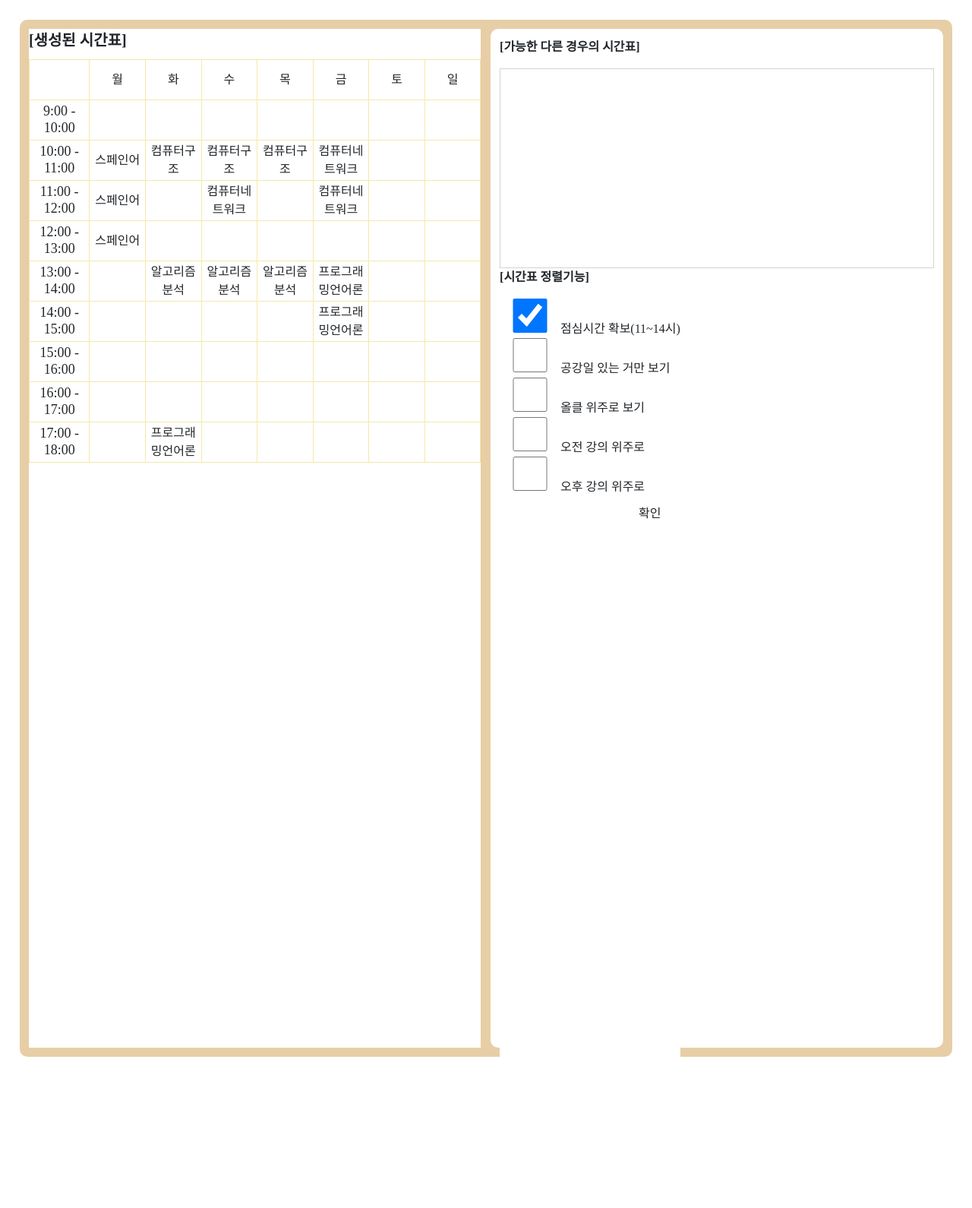
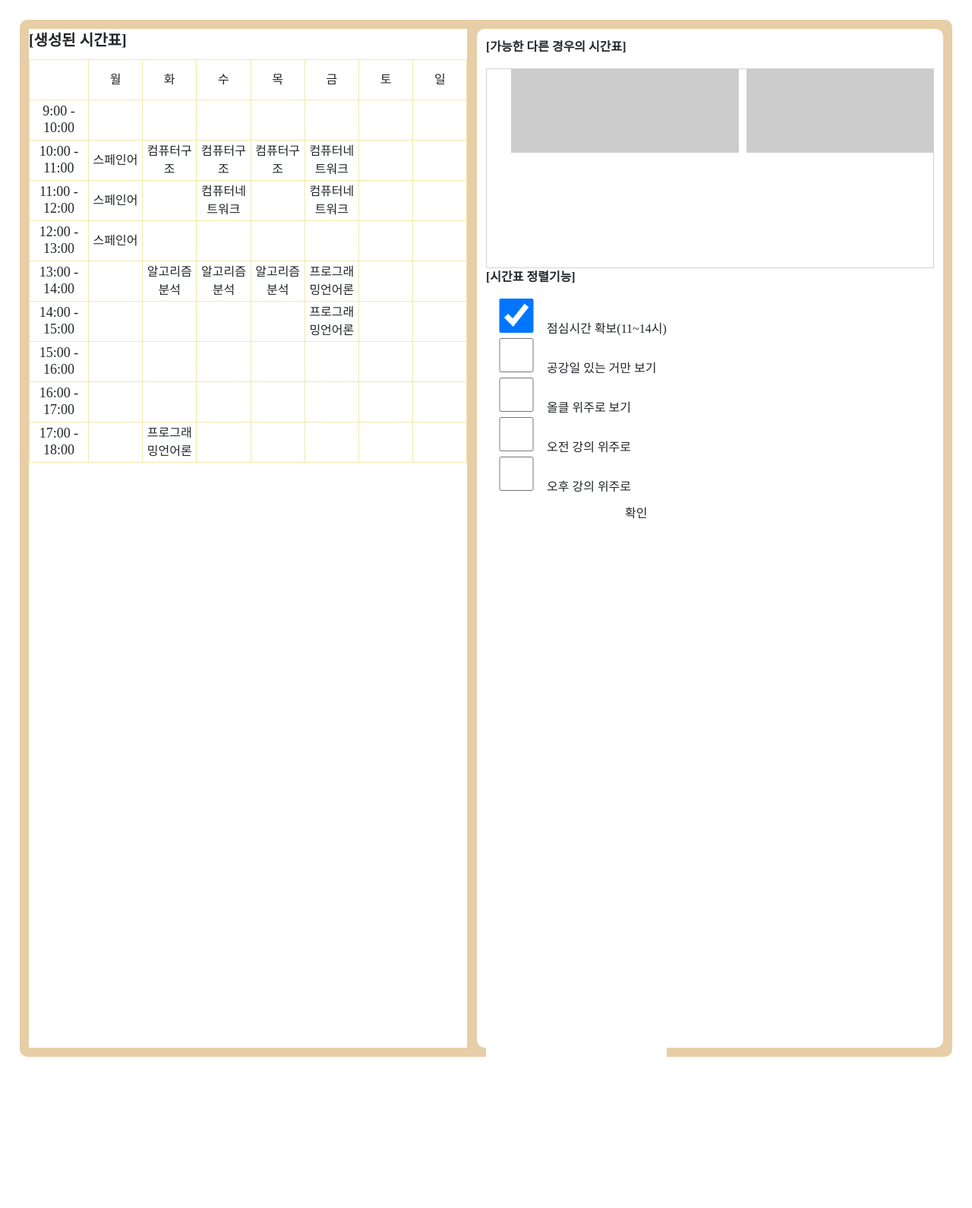
Before and after one commit to HICC-Presentation-Contest/O5, a Django app: template Project/my_time_table_page/templates/my_time_table_page/displayingNewTimeTable.html in a window 1280 px wide. Shown: the part 56-1646 px from the top of the page at 76% size. Run offline with Django 3.2, Linux system fonts and the light colour scheme; the template is opened without the code that fills it, so the values that code supplies are empty; grey boxes labelled with a size stand in for pictures from a placeholder-image service; some libraries are stand-ins or nearby versions; some web fonts are replaced.

Commit message:
feat : displayingNewTimeTable 멀티 슬라이드 추가 - css 수정 남음

```diff
--- a/Project/my_time_table_page/static/css/displayingNewTimeTable.css
+++ b/Project/my_time_table_page/static/css/displayingNewTimeTable.css
@@ -89,10 +89,10 @@ th, td {
     /*height: 20px; 여기서 전체 div에 적용되어서 이상해짐*/
 
     border: 1px solid rgb(243, 233, 170);
-    text-align:left;
-    float:left;
-    height:20%;
-    border:solid 1px lightgray;
+    text-align: left;
+    float: left;
+    height: 20%;
+    border: solid 1px lightgray;
 }
 
 /*div.left {*/
@@ -126,7 +126,6 @@ th, td {
 }
 
 
-
 #basicBox {
     border-radius: 10px;
 
@@ -135,12 +134,13 @@ th, td {
     background-color: #E7CEA6;
 }
 
-#leftBox{
+#leftBox {
     width: 50%;
     margin: 1%;
-    overflow-y:auto;
+    overflow-y: auto;
 }
-#rightBox{
+
+#rightBox {
     width: 50%;
     background-color: white;
     margin: 1%;
@@ -148,3 +148,49 @@ th, td {
     border-radius: 10px;
     padding: 1%;
 }
+
+
+/*
+slide박스(다중 슬라이드 박스) css
+ */
+
+/*위치 초기화*/
+/** {
+    margin: 0;
+    padding: 0;
+}*/
+list{list-style:none;}
+
+.slide_wrapper {
+    position: relative;
+    width: 590px; /*(110*5 + 10*4)*/
+    margin: 0 auto; /*가운데*/
+    height: 110px;
+   overflow:hidden;
+}
+
+.slides{
+    position: absolute;
+    left:0; top:0;
+    width: 950px; /*(110*8 + 10*7)*/
+}
+.slides li:not(:last-child){
+    float:left;
+    margin-right: 10px;
+}
+.controls span{
+    position: absolute;
+    background-color: #333;
+    color: #fff;
+    padding:10px 20px; /*네모 크기*/
+    margin:0 10px;
+    top:50%;
+    transform:translateY(-50%);
+}
+.controls span.prev{right:calc(100% + 50px)}
+.controls span.next{left:calc(100% + 50px)}
+
+#possibleTimeTable{
+    width: 100%;
+    overflow-x: auto;
+}
--- a/Project/my_time_table_page/static/js/displayingNewTimeTable.js
+++ b/Project/my_time_table_page/static/js/displayingNewTimeTable.js
@@ -59,7 +59,7 @@ function KorToEngOfDay(day) {
     }
 }
 
-function timeTableRemover(){
+function timeTableRemover() {
     document.getElementById('myTimeTable').innerHTML =
         "<tr>\n" +
         "                <td scope=\"col\" ;></td>\n" +
@@ -213,7 +213,7 @@ function addClassToTimeTable(TimeTableClass) {
 function basicUserInformation(TimeTableClass) {
     $('#timeTableNameList').empty(); // 기존 리스트 지우기
     let timeTableNameList = Object.keys(TimeTableClass)   // 리스트의 키값은 시간표이름
-     //키값에 맞게 타임테이블이름 리스트에 추가해준다.
+    //키값에 맞게 타임테이블이름 리스트에 추가해준다.
     for (let i = 0; i < timeTableNameList.length; i++) {
         $('#myTimeTableName').html(timeTableNameList[i]);
         let innerList = document.createElement('button');
@@ -236,7 +236,7 @@ function basicUserInformation(TimeTableClass) {
 
 }
 
-function timeTableNameClick(event){
+function timeTableNameClick(event) {
     let myTimeTable = TimeTableClass[event.innerHTML];
     $('#myTimeTableName').html(event.innerHTML); // 시간표 이름 변경
     addClassToTimeTable(myTimeTable)
@@ -251,38 +251,12 @@ window.onload = function () {
 
 
 // 시간표 다중 슬라이드 코드
-var slides = document.querySelector('.slides'),
-  slide = document.querySelectorAll('.slides li'),
-  currentIdx = 0,
-  slideCount = slide.length,
-  slideWidth = 300,
-  slideMargin = 30,
-  prevBtn = document.querySelector('.prev'),
-  nextBtn = document.querySelector('.next');
-
-slides.style.width =
-  (slideWidth + slideMargin) * slideCount - slideMargin + 'px';
-
-function moveSlide(num) {
-  slides.style.left = -num * 330 + 'px';
-  currentIdx = num;
-}
-
-nextBtn.addEventListener('click', function () {
-  if( currentIdx < slideCount - 3){
-    moveSlide(currentIdx + 1);
-  }else{
-    moveSlide(0);
-  }
+$(document).ready(function () {
+    $('#myCarousel').carousel({
+        interval: 100
+    })
 });
 
-prevBtn.addEventListener('click', function () {
-  if( currentIdx > 0){
-    moveSlide(currentIdx - 1);
-  }else{
-    moveSlide(slideCount - 3);
-  }
-});
 
 /* 코드 예시
 var textList = [['0', '교양과(서울)', '예술학과', '교선', '예술과디자인', '002056-1', '미술의이해\n(COMPREHENSION OF ART)', 'C506', '3', '10/20/30/40/50', '55', '20', '비공학', '전영백', '화789', '미술대 수강불가/강의요원 여서영 ', '공통교양\n(서울)', '예술과디자인'],
@@ -306,7 +280,6 @@ function displayTextList() {
 */
 
 
-
 /*
 function displaying_Data_to_TimeTable
 var b = document.createElement("div");
--- a/Project/my_time_table_page/templates/my_time_table_page/displayingNewTimeTable.html
+++ b/Project/my_time_table_page/templates/my_time_table_page/displayingNewTimeTable.html
@@ -189,6 +189,26 @@
         <!--(2) 오른쪽 상단의 가능한 다른 경우의 시간표-->
         <p><strong>[가능한 다른 경우의 시간표]</strong></p>
         <div id="possibleTimeTable">
+            <div class="slide_wrapper ">
+                <ul class="slides flex">
+                  <li><img src="http://placehold.it/300x300" alt=""></li>
+                  <li><img src="http://placehold.it/300x300" alt=""></li>
+                  <li><img src="http://placehold.it/300x300" alt=""></li>
+                  <li><img src="http://placehold.it/300x300" alt=""></li>
+                  <li><img src="http://placehold.it/300x300" alt=""></li>
+                  <li><img src="http://placehold.it/300x300" alt=""></li>
+                  <li><img src="http://placehold.it/300x300" alt=""></li>
+                  <li><img src="http://placehold.it/300x300" alt=""></li>
+                  <li><img src="http://placehold.it/300x300" alt=""></li>
+                  <li><img src="http://placehold.it/300x300" alt=""></li>
+                </ul>
+                <p class="controls">
+                  <span class="prev"><i class="fas fa-chevron-left"></i></span>
+                  <span class="next"><i class="fas fa-chevron-right"></i></span>
+                </p>
+              </div>
+
+              <div class="ha"></div>
             </div>
 
         <!--(3) 오른쪽 하단의 정렬기능-->
```
Lines whose indentation alone changed are shown as unchanged.
